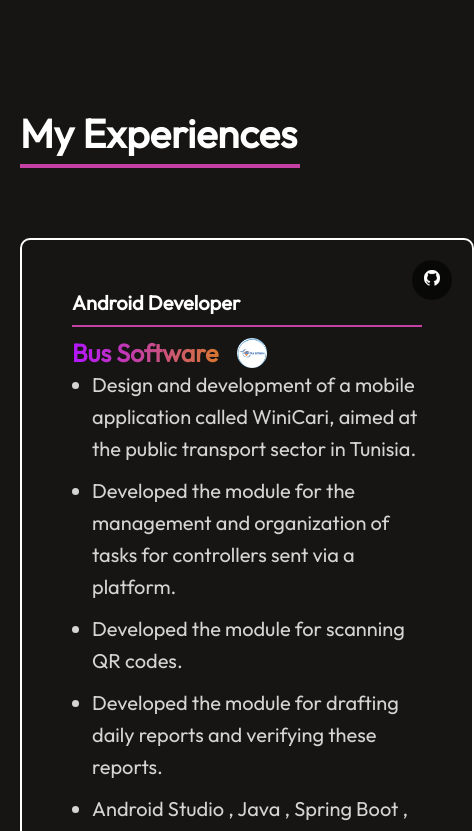
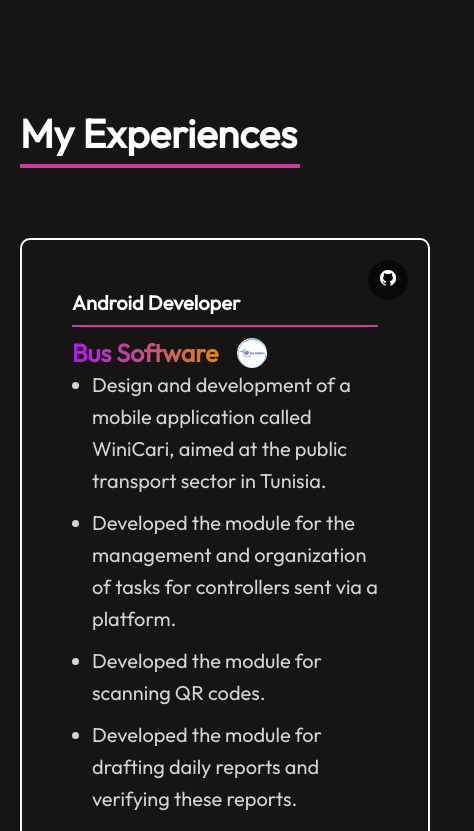
Before and after one commit to arij45/PortfolioWebSite, a React (Vite) app: page / in a window 390 px wide. Shown: the part 3018-3849 px from the top of the page, 474 px wide, since content can reach past the window. Built offline with nearby package versions, Linux system fonts and the light colour scheme.

Commit message:
new commit

```diff
--- a/src/Components/Experiences/Experiences.css
+++ b/src/Components/Experiences/Experiences.css
@@ -162,9 +162,10 @@
 
     .experiences-container {
         flex-direction: column;
-        gap: 20px;
+        gap: 10px;
         grid-template-columns: 1fr;
         margin-bottom: 50px;
+        width: 60%;
       }
 
       .company-icon{
```
